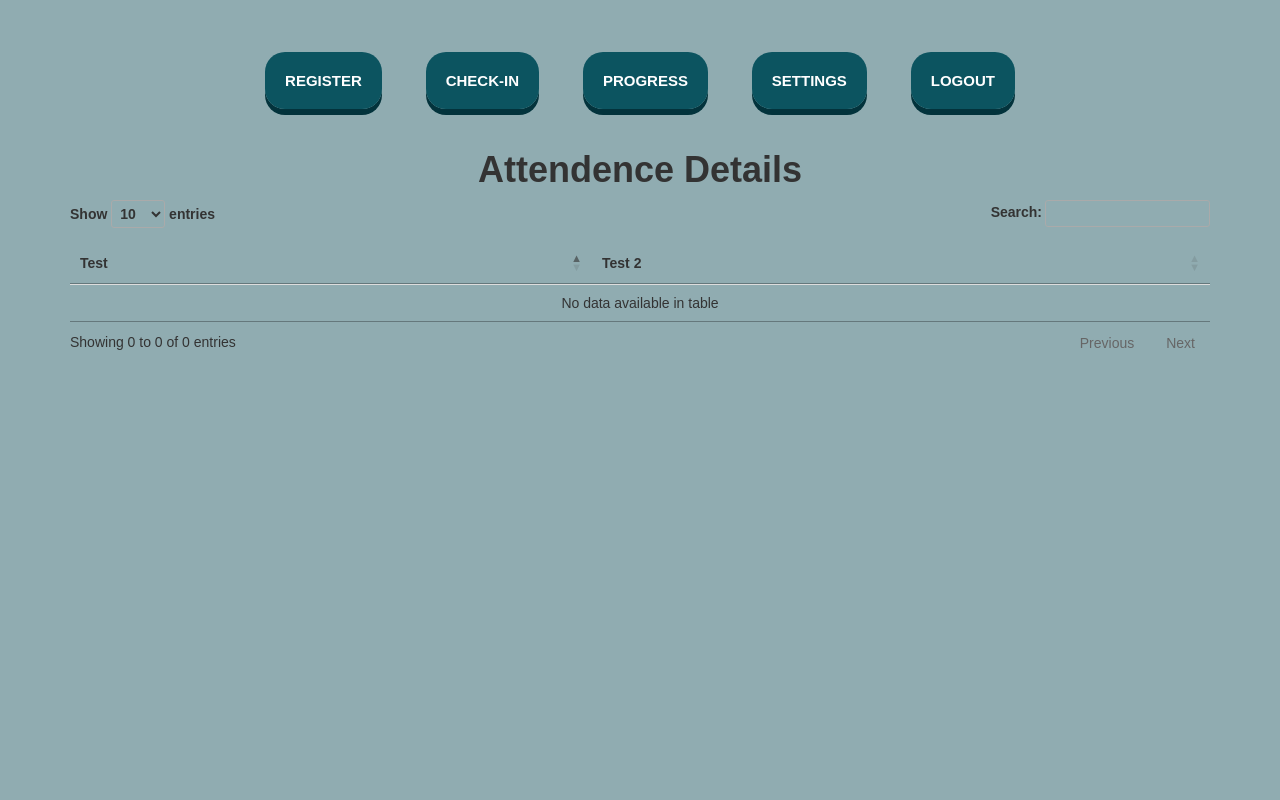
After one commit to anuruddhaonline/gymapp, a Flask app: page /attendance/ in a window 1280 px wide. The commit adds this page. Run offline with Flask 2, Linux system fonts and the light colour scheme; data that the repository does not hold is empty; parts of the project's set-up code (start-up, migrations or seed data) failed here and were passed over; some libraries are stand-ins or nearby versions.

Commit message:
overall changes in the frontend

```diff
--- a/app.py
+++ b/app.py
@@ -63,7 +63,7 @@ def recognize(filename="img.png"):
             pnet, rnet, onet = detect_face.create_mtcnn(sess, npy)
 
             minsize = 20  # minimum size of face
-            threshold = [0.6, 0.6, 0.6]  # three steps's threshold
+            threshold = [0.7, 0.7, 0.7]  # three steps's threshold
             factor = 0.709  # scale factor
             frame_interval = 3
             image_size = 182
@@ -139,7 +139,7 @@ def recognize(filename="img.png"):
                         best_class_probabilities = predictions[np.arange(len(best_class_indices)), best_class_indices]
                         print("Best Predictions ", best_class_probabilities)
 
-                        if best_class_probabilities[0] > 0.6:
+                        if best_class_probabilities[0] > 0.3:
                             print('Result Indices: ', best_class_indices[0])
                             print(HumanNames)
                             for H_i in HumanNames:
@@ -169,7 +169,7 @@ def authenticateUser():
     if not os.path.isdir(target):
         os.mkdir(target)
 
-    filename = random_name() + ".png"
+    filename = str(os.urandom(5).hex()) + ".png"
     destination = "/".join([target, filename])
 
     for file in request.files.getlist('img'):
@@ -223,7 +223,6 @@ def dash():
                 weight = request.form.get('weight')
                 height = request.form.get('height')
                 chest = request.form.get('chest')
-                password = sha256_crypt.encrypt((str(request.form.get('password'))))
                 print("here")
 
                 c, conn = Connection()
@@ -244,9 +243,8 @@ def dash():
                 else:
 
                     c.execute(
-                        "INSERT INTO members (nic, fname, lname, email, mobile, dob, weight, height, chest, password) VALUES (%s, %s, %s, %s, %s, %s, %s, %s, %s, %s)",
-                        (es(nic), es(fname), es(lname), es(email), es(mobile), es(dob), es(weight), es(height), es(chest),
-                         es(password)))
+                        "INSERT INTO members (nic, fname, lname, email, mobile, dob, weight, height, chest) VALUES (%s, %s, %s, %s, %s, %s, %s, %s, %s)",
+                        (es(nic), es(fname), es(lname), es(email), es(mobile), es(dob), es(weight), es(height), es(chest)))
 
                     # saves user images
 
@@ -621,10 +619,75 @@ def addDB():
     return "ok"
 
 
+@app.route('/attendance/', methods=['GET'])
+def attendence():
+
+    sql = "SELECT * FROM attendence"
+
+    mysql, conn = Connection()
+
+    mysql.execute(sql)
+
+    result = mysql.fetchall()
+
+    conn.commit()
+    mysql.close()
+    conn.close()
+    gc.collect()
+
+    #return result
+
+    #return jsonify(result)
 
 
 
 
+    # if 'auth' in session:
+    #
+    #     auth = session['auth']
+
+    return render_template("attendence.html" , data=result)
+    #
+    # else:
+    #
+    #     return redirect(url_for("index"))
+
+
+@app.route('/attendancenic/', methods=['POST'])
+def attendencenic():
+
+    #nic = request.form['nic']
+
+    nic = "1231231"
+
+    times = time.time()
+    ts = datetime.datetime.fromtimestamp(times).strftime('%Y-%m-%d %H:%M:%S')
+
+    sql = "INSERT INTO attendence (nic,date) VALUES (%s, %s)"
+
+    val = (nic, ts)
+
+    mysql, conn = Connection()
+
+    mysql.execute(sql, val)
+
+    conn.commit()
+    mysql.close()
+    conn.close()
+    gc.collect()
+
+    return jsonify(sucess="Registration success")
+
+# @app.route('/train2/', methods=['POST'])
+#     def train2():
+#
+#     return "test"
+#
+#
+# @app.route('/reco2/', methods=['POST'])
+#     def reco2():
+#
+#     return "tests"
 
 if __name__ == "__main__":
     app.run()
--- a/packages/preprocess.py
+++ b/packages/preprocess.py
@@ -31,7 +31,7 @@ class preprocesses:
         minsize = 20  # minimum size of face
         threshold = [0.6, 0.7, 0.7]  # three steps's threshold
         factor = 0.709  # scale factor
-        margin = 44
+        # margin = 44
         image_size = 182
 
         # Add a random key to the filename to allow alignment using multiple processes
--- /dev/null
+++ b/static/css/attendence.css
@@ -0,0 +1,22 @@
+body {
+
+    background-color: #90acb1;
+}
+
+button {
+
+    padding: 20px !important;
+    border-radius: 20px !important;
+    color: #ffffff !important;
+    text-decoration: none;
+    background-color: #0c5460 !important;
+    box-shadow: 0px 5px #03333c !important;
+}
+
+h1{
+
+    text-align: center;
+    font-family: 'Oxygen', sans-serif;
+    margin-top: 100px;
+    font-weight: 700;
+}
--- a/static/css/style.css
+++ b/static/css/style.css
@@ -232,3 +232,18 @@ canvas{
     margin-top: 25px;
     margin-bottom: 60px;
 }
+
+
+.modal-header{
+
+	background-color: #ff0052;
+    color: white;
+    font-weight: 600;
+
+}
+
+
+.modal-title{
+
+	font-weight: 600;
+}
--- a/static/js/getData.js
+++ b/static/js/getData.js
@@ -20,11 +20,14 @@
 
         console.log(data);
 
+
+
      });
 
      getUserData();
 
      chart();
+
 
     });
 
--- /dev/null
+++ b/templates/attendence.html
@@ -0,0 +1,91 @@
+<!DOCTYPE html>
+
+<html lang="eng">
+
+    <head>
+
+        <meta charset="UTF-8">
+        <title>Fitness Center</title>
+        <meta name="viewport" content="width=device-width, initial-scale=1">
+
+        <link href="//maxcdn.bootstrapcdn.com/bootstrap/3.3.0/css/bootstrap.min.css" rel="stylesheet"  id="bootstrap-css">
+
+        <script src="//code.jquery.com/jquery-1.11.1.min.js"></script>
+        <script src="//maxcdn.bootstrapcdn.com/bootstrap/3.3.0/js/bootstrap.min.js"></script>
+
+
+
+        	<!-- Website CSS style -->
+		<link href="{{ url_for('static', filename='css/style.css')}}" rel="stylesheet">
+
+        <link href="{{ url_for('static', filename='css/attendence.css')}}" rel="stylesheet">
+
+        <link href="http://cdn.datatables.net/1.10.19/css/jquery.dataTables.min.css" rel="stylesheet">
+
+         <script src="//cdn.datatables.net/1.10.19/js/jquery.dataTables.min.js"></script>
+
+
+    </head>
+
+    <body>
+
+    <div class="header-cont">
+
+        <div class="header-wrap">
+            <a href="/dash/">Register</a>
+            <a href="/checkin/">Check-In</a>
+			<a href="/filldetail">Progress</a>
+            <a href="/settings/">Settings</a>
+			 <a href="/logout/">Logout</a>
+        </div>
+
+
+
+		</div>
+
+        <div class="container">
+
+            <h1>Attendence Details</h1>
+
+            <table class="table table-condensed" id="myTable">
+
+                <thead>
+
+
+                <th>Test</th>
+                <th>Test 2</th>
+
+
+                </thead>
+
+                <tbody>
+
+
+                {% for item in data %}
+                <tr>
+                    <td>{{item[0]}}</td>
+                    <td>{{item[1]}}</td>
+                    ...
+                </tr>
+                {% endfor %}
+
+                </tbody>
+
+            </table>
+
+        </div>
+
+
+
+    </body>
+
+    <script>
+
+        $(document).ready(function () {
+            $('#myTable').DataTable();
+        });
+
+
+    </script>
+
+</html>
--- a/templates/index.html
+++ b/templates/index.html
@@ -49,9 +49,7 @@
                             <div>
                                 <button type="submit" class="btn btn-primary btn-lg btn-block">Login</button>
                             </div>
-				    	    <div class="login-lost-div">
-                                <button id="login_lost_btn" type="button" class="btn btn-link">Lost Password?</button>
-                            </div>
+
 				        </div>
                     </form>
                     <!-- End # Login Form -->
```
Also changed, not shown: packages/detect_face.py (+2 -27 lines), packages/facenet.py (+0 -24 lines), templates/checkin.html (+18 -0 lines), templates/insertDetails.html (+50 -6 lines), templates/register.html (+23 -23 lines), 1 other file.
